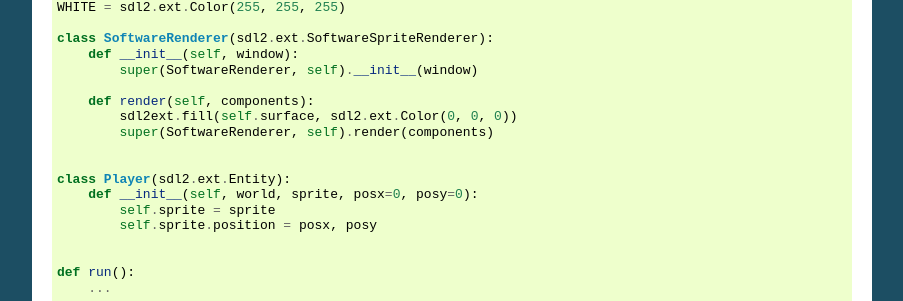
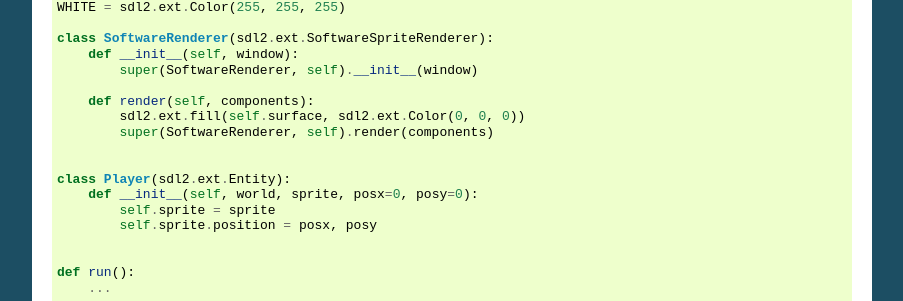
Before and after one commit to py-sdl/py-sdl2, a Sphinx documentation site: the page built from doc/tutorial/pong.rst, in a window 1280 px wide and 900 px high, scrolled down 1143 px. Shown: the part 151-452 px from the top of the window, without its empty margins (198-1101 px from the left). Built offline with Sphinx 7.4.7, drawn with Linux system fonts in a browser that asks for light colours.

Commit message:
Add missing dot in sdl2ext in tutorial
Since sdl2ext is now imported as sdl2.ext, the dot is required.

```diff
--- a/doc/tutorial/pong.rst
+++ b/doc/tutorial/pong.rst
@@ -84,7 +84,7 @@ that will display them. ::
             super(SoftwareRenderer, self).__init__(window)
 
         def render(self, components):
-            sdl2ext.fill(self.surface, sdl2.ext.Color(0, 0, 0))
+            sdl2.ext.fill(self.surface, sdl2.ext.Color(0, 0, 0))
             super(SoftwareRenderer, self).render(components)
 
 
```
